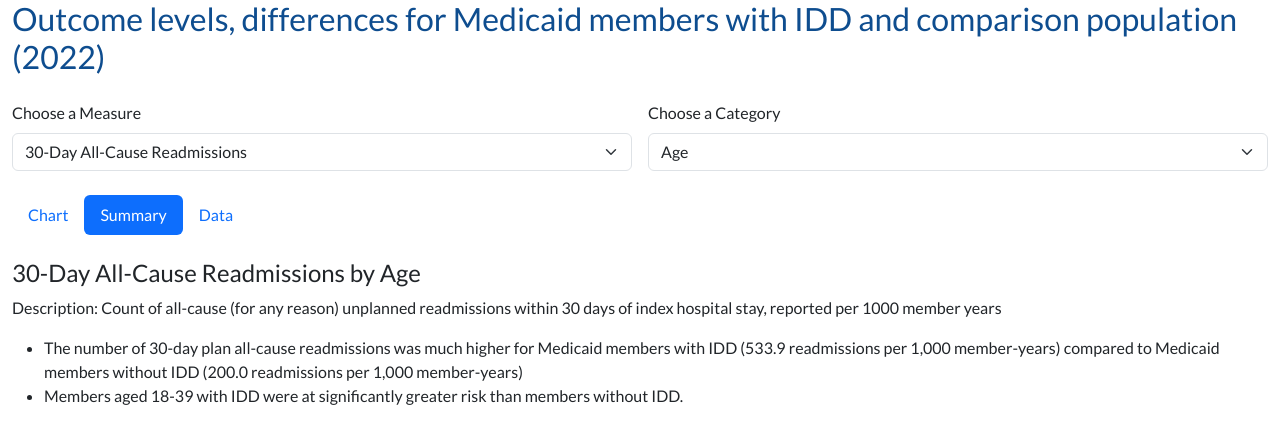
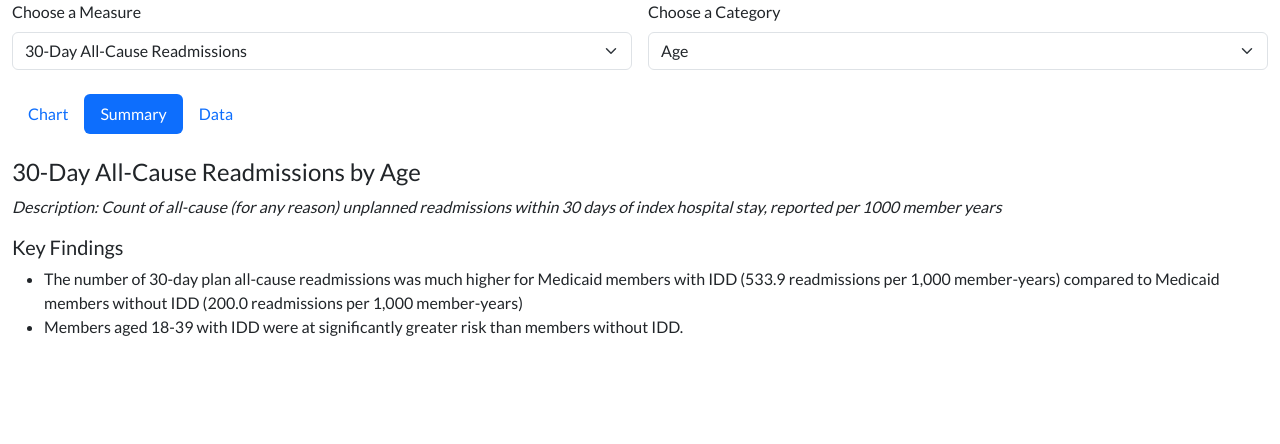
Before and after one commit to OCTRI/ucedd-dashboard, a Vue app: page / in a window 1280 px wide. Both pictures are taken after a click on the tab "Summary". Shown: the top 444 px of the page. Built offline with nearby package versions, Linux system fonts and the light colour scheme.

Commit message:
Add subtitle to bar chart

```diff
--- a/src/App.vue
+++ b/src/App.vue
@@ -117,10 +117,9 @@ onMounted(() => {
 </script>
 
 <template>
-  <h2 class="mb-4">Outcome levels, differences for Medicaid members with IDD and comparison population (2022)</h2>
   <div class="row g-3">
     <div class="col-md-6">
-      <label for="measure" class="form-label required-field">Choose a Measure</label>
+      <label for="measure" class="form-label">Choose a Measure</label>
       <select v-model="selectedMeasure" class="form-select" id="measure" required>
         <option v-for="measure in measures" :key="measure" :value="measure">
           {{ measure }}
@@ -128,7 +127,7 @@ onMounted(() => {
       </select>
     </div>
     <div class="col-md-6">
-      <label for="category" class="form-label required-field">Choose a Category</label>
+      <label for="category" class="form-label">Choose a Category</label>
       <select v-model="selectedCategory" class="form-select" id="category" required>
         <option v-for="category in categories" :key="category" :value="category">
           {{ category }}
@@ -152,7 +151,7 @@ onMounted(() => {
   </ul>
   <div class="tab-content" id="pills-tabContent">
     <div class="tab-pane fade show active" id="pills-chart" role="tabpanel" aria-labelledby="pills-chart-tab">
-      <BarChart :data=filteredData />
+      <BarChart :data=filteredData :category=selectedCategory :summary=selectedMeasureRow />
     </div>
     <div class="tab-pane fade" id="pills-summary" role="tabpanel" aria-labelledby="pills-summary-tab">
       <Summary :category=selectedCategory :summary=selectedMeasureRow />
--- a/src/components/BarChart.vue
+++ b/src/components/BarChart.vue
@@ -1,12 +1,14 @@
 <script setup lang="ts">
-import { computed, shallowRef, ref, watch } from 'vue';
+import { computed, shallowRef, PropType, ref, watch } from 'vue';
 import DisplayRow from '@/types/DisplayRow';
+import MeasureRow from '@/types/MeasureRow';
 import {
     Chart, TooltipItem, registerables
 } from 'chart.js';
 
 const barChart = ref<HTMLCanvasElement | null>(null);
 const chartInstance = shallowRef<Chart | null>(null);
+const ready = ref<boolean>(false);
 Chart.defaults.font.size = 16;
 Chart.defaults.font.family = "'Lato', 'Helvetica', 'Arial', sans-serif";
 
@@ -14,7 +16,19 @@ const props = defineProps({
     data: {
         type: Array<DisplayRow>,
         required: true
+    },
+    category: {
+        type: String,
+        required: true
+    },
+    summary: {
+        type: Object as PropType<MeasureRow>,
+        required: true
     }
+});
+
+const categoryFinding = computed(() => {
+    return props.summary[props.category.toLowerCase() as keyof MeasureRow];
 });
 
 const isRate = computed(() => {
@@ -26,6 +40,9 @@ const title = computed(() => {
 });
 
 const subtitle = computed(() => {
+    if (categoryFinding.value) {
+        return categoryFinding.value;
+    }
     return props.data.some((row) => 1 === row.p_significant) ? "Significant differences are denoted with an asterisk (*) and highlighted" : "Differences between IDD and non-IDD populations is not statistically significant.";
 });
 
@@ -142,6 +159,7 @@ const updateChart = () => {
 
 watch(() => props.data, (newData) => {
     if (newData.length > 0) {
+        ready.value = true;
         if (!chartInstance.value) {
             createChart();
         } else {
--- a/src/components/Summary.vue
+++ b/src/components/Summary.vue
@@ -28,7 +28,7 @@ const allFinding = computed(() => {
 });
 
 const hasFindings = computed(() => {
-    return categoryFinding || allFinding;
+    return categoryFinding.value !== null || allFinding.value !== null;
 });
 
 watch(() => props.summary, (newData) => {
@@ -40,8 +40,10 @@ watch(() => props.summary, (newData) => {
 
 <template>
     <h4>{{props.summary.measure}} by {{ props.category }}</h4>
-    <p v-if="description">Description: {{ props.summary.description }}</p>
-    <ul v-if="hasFindings">
+    <p v-if="description"><em>Description: {{ props.summary.description }}</em></p>
+    <div v-if="hasFindings">
+        <h5>Key Findings</h5>
+        <ul>
             <li v-if="allFinding">
                 {{ allFinding }}
             </li>
@@ -49,4 +51,5 @@ watch(() => props.summary, (newData) => {
                 {{ categoryFinding }}
             </li>
         </ul>
+    </div>
 </template>
```
Also changed, not shown: public/measures.csv, 1 other file (tests, documents, lock files or other folders). Lines whose indentation alone changed are shown as unchanged.
